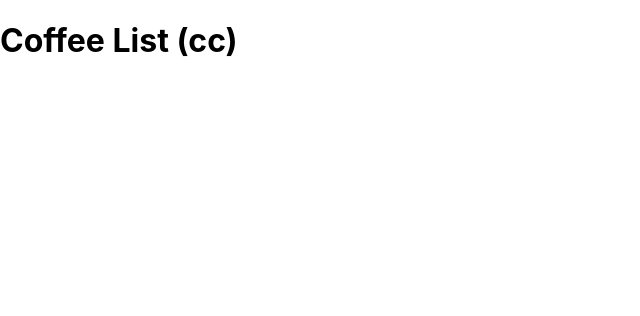
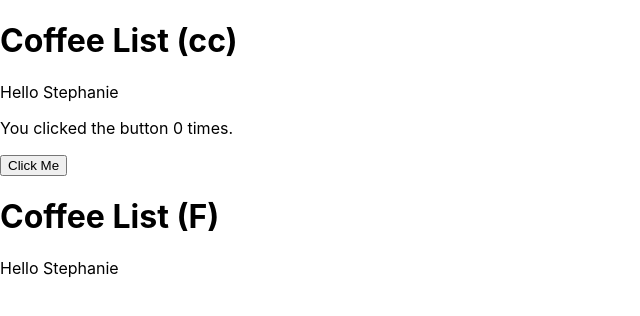
Before and after one commit to StephanieKSanchez/coffee-recipes, a React (Create React App) app: page / in a window 1280 px wide. Shown: the top 316 px of the page, without its empty margins (0-640 px from the left). Built offline with nearby package versions, Linux system fonts and the light colour scheme.

Commit message:
created a counter button in a class component

```diff
--- a/src/App.js
+++ b/src/App.js
@@ -1,8 +1,12 @@
 import CCoffee from "./components/CCoffee";
+import FCoffee from "./components/FCoffee";
 
 function App() {
   return (
-    <CCoffee />
+    <>
+    <CCoffee firstName='Stephanie' />
+    <FCoffee firstName='Stephanie' />
+    </>
   );
 }
 
--- a/src/components/CCoffee.js
+++ b/src/components/CCoffee.js
@@ -1,9 +1,27 @@
 import React from "react";
 
 class CCoffee extends React.Component {
-    render() {
-        return <h1>Coffee List (cc)</h1>
-    }
+  constructor(props){
+      super(props);
+      this.state = {
+          count: 0,
+          another: 'plop',
+      }
+  }
+  handleClick() {
+      this.setState({count: this.state.count + 1})
+
+  }
+  render() {
+    return (
+      <>
+        <h1>Coffee List (cc)</h1>
+        <p>Hello {this.props.firstName}</p>
+        <p>You clicked the button {this.state.count} times.</p>
+        <button onClick={() => this.handleClick()}>Click Me</button>
+      </>
+    );
+  }
 }
 
 export default CCoffee;
--- /dev/null
+++ b/src/components/FCoffee.js
@@ -0,0 +1,12 @@
+import React from "react";
+
+function FCoffee({ firstName }) {
+    return (
+        <>
+        <h1>Coffee List (F)</h1>
+        <p>Hello {firstName} </p>
+        </>
+    )
+}
+
+export default FCoffee;
```
